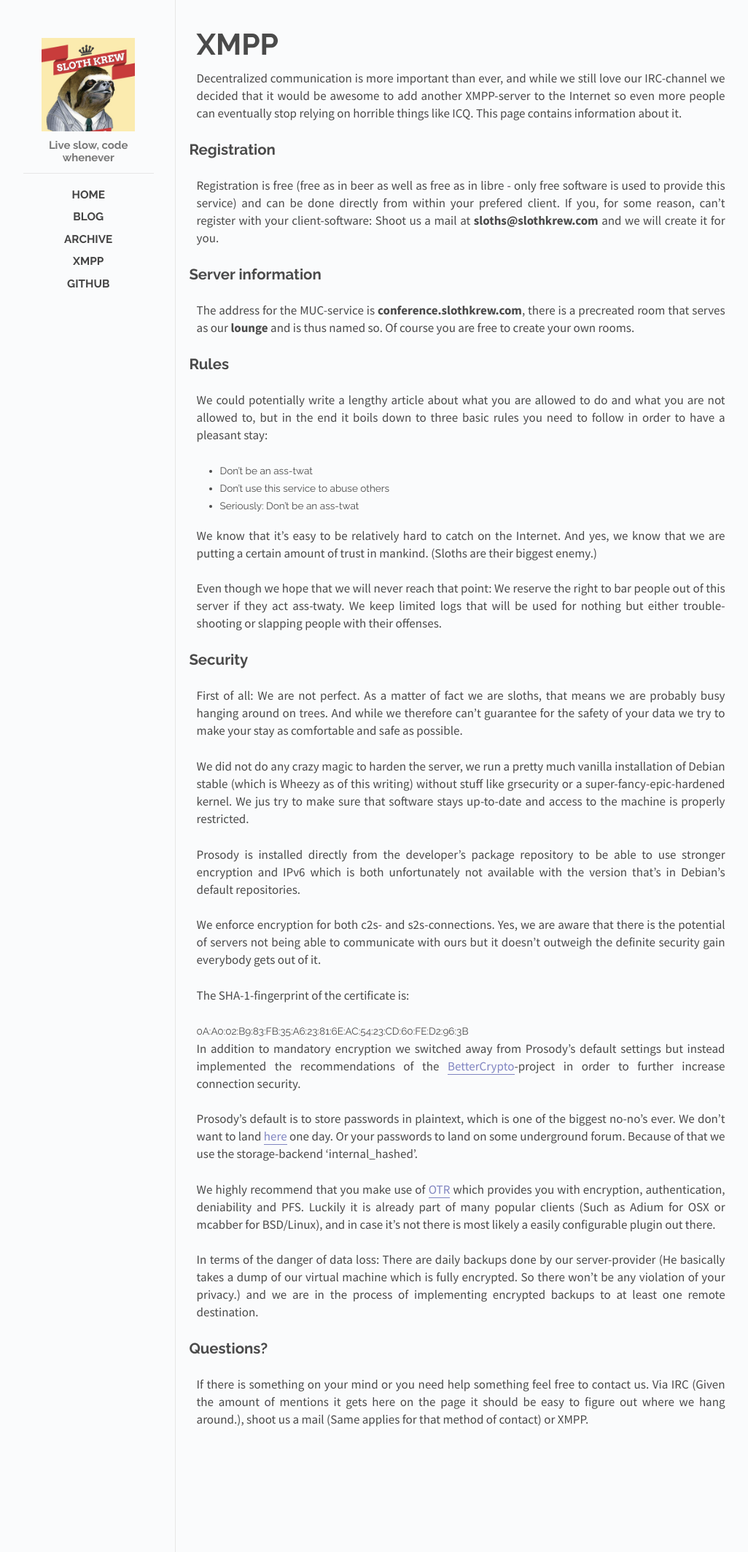
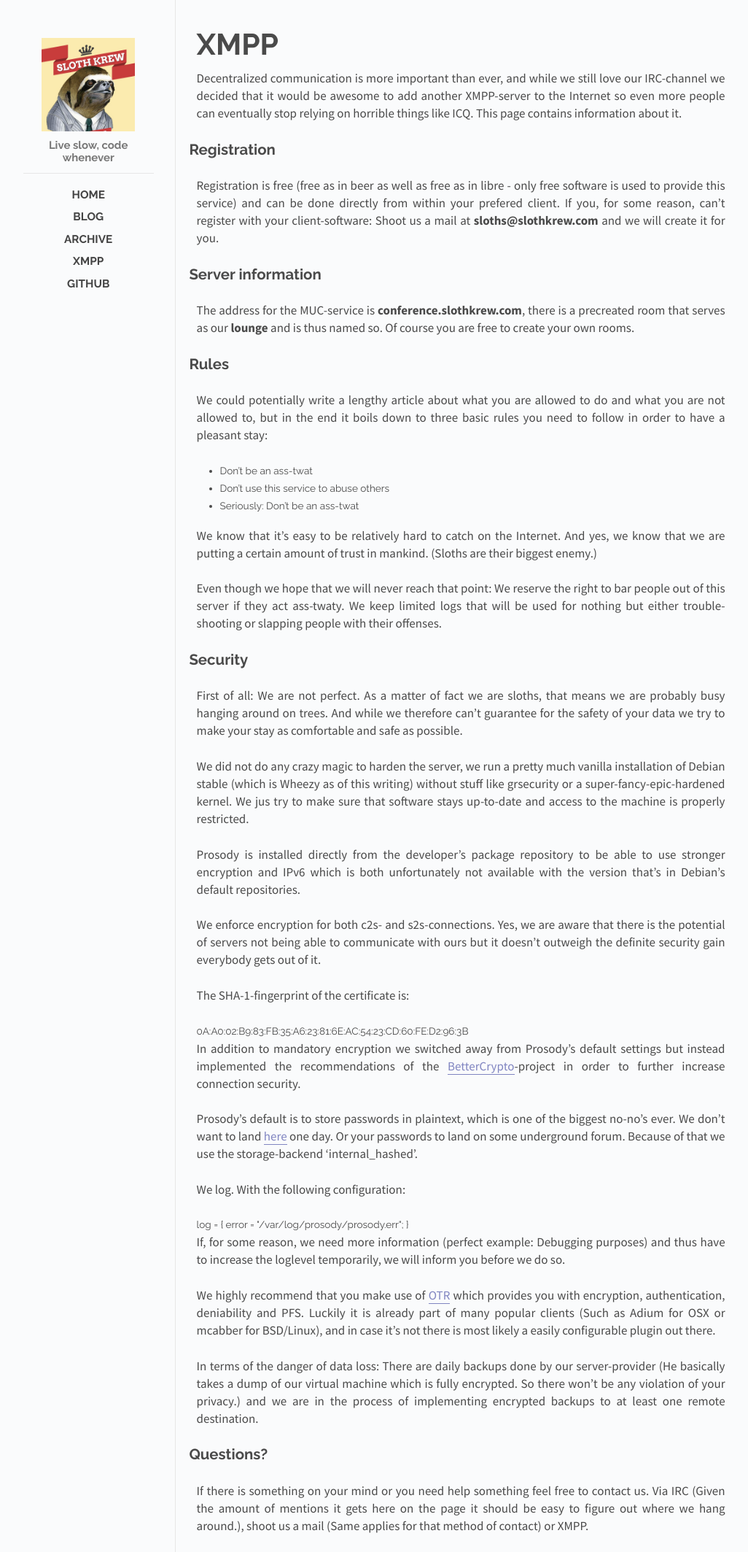
Before and after one commit to Slothkrew/slothkrew.com, a Jekyll site: the page built from xmpp.md, in a window 1280 px wide. Shown: the whole page at 73% size, without its empty margins (118-1144 px from the left). Built offline with Jekyll 4.4.1, drawn with Linux system fonts in a browser that asks for light colours.

Commit message:
Logging policy

```diff
--- a/xmpp.md
+++ b/xmpp.md
@@ -76,6 +76,16 @@ biggest no-no's ever. We don't want to land
 some underground forum. Because of that we use the storage-backend
 'internal_hashed'.
 
+We log. With the following configuration:
+
+<blockquote>log = {
+	error = "/var/log/prosody/prosody.err";
+}</blockquote>
+
+If, for some reason, we need more information (perfect example: Debugging
+purposes) and thus have to increase the loglevel temporarily, we will inform
+you before we do so.
+
 We highly recommend that you make use of
 [OTR](https://en.wikipedia.org/wiki/Off-the-Record_Messaging) which provides
 you with encryption, authentication, deniability and PFS. Luckily it is already
```
